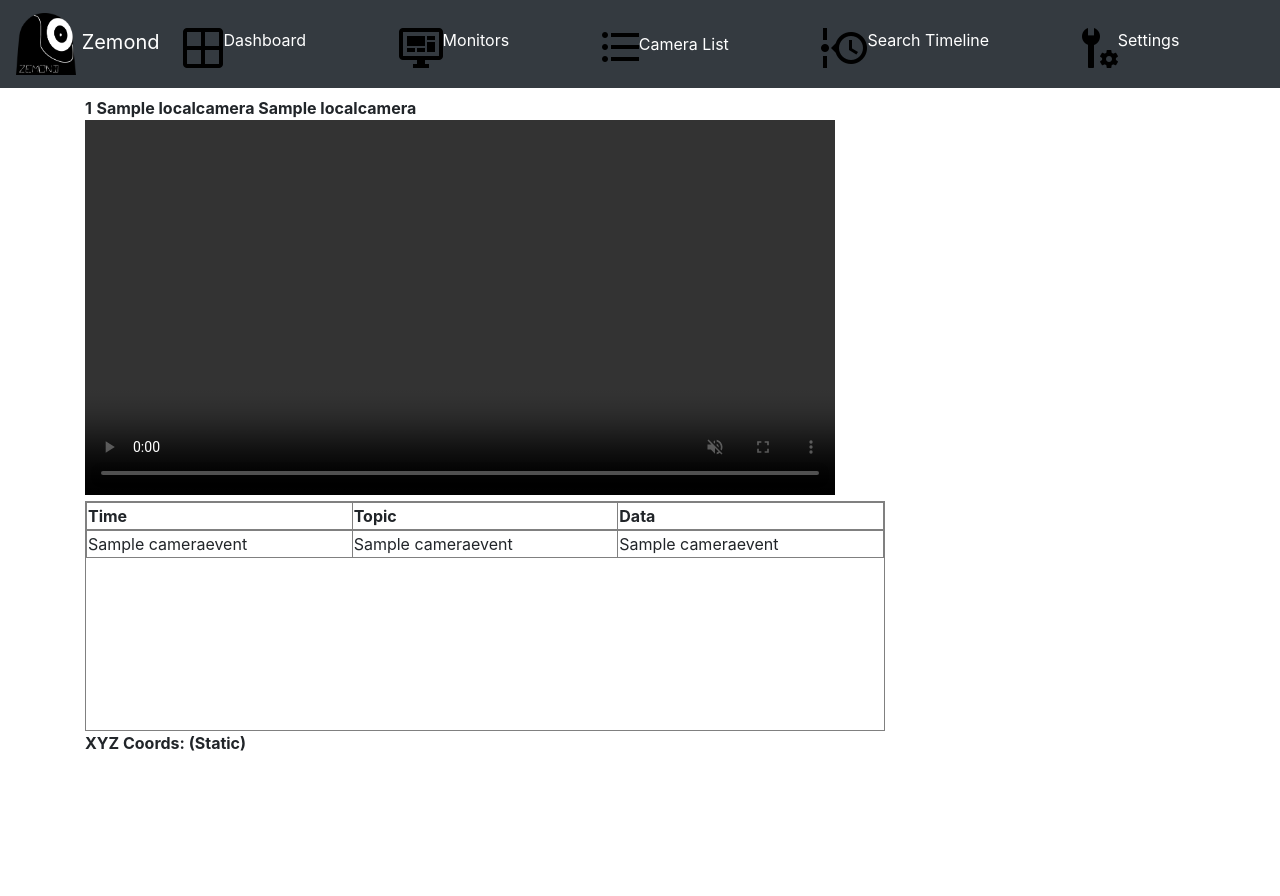
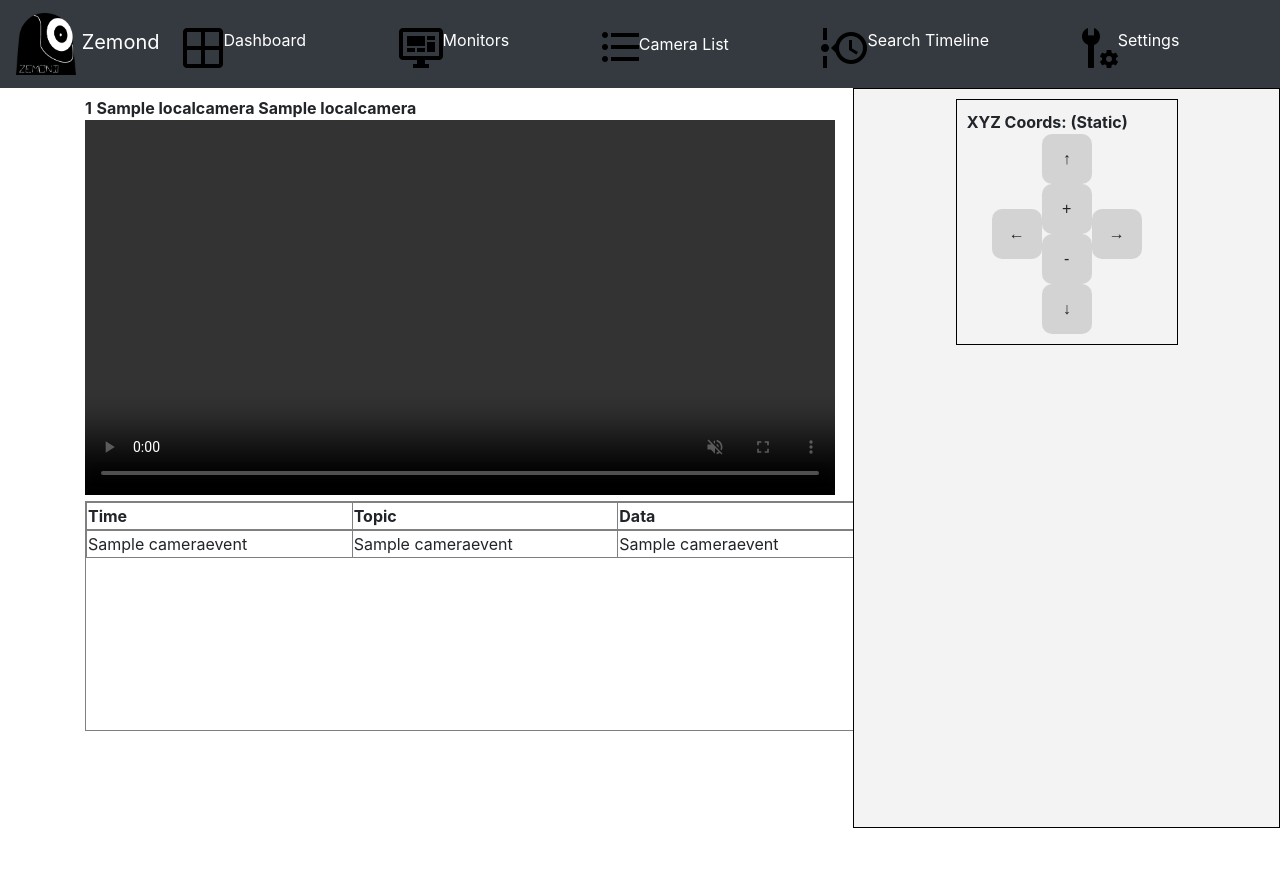
Before and after one commit to R0NAM1/zemond, a Flask app: page /view_camera/1 in a window 1280 px wide. Before the commit the page ends 751 px from the top, so only its background shows below. Run offline with Flask 2, Linux system fonts and the light colour scheme; the visitor is signed in with stand-in values (Sample User, id 1); a database or web service that is not in the repository returns one stand-in record (values such as "Sample title"); some libraries are stand-ins or nearby versions.

Commit message:
Added CSS PTZ Buttons just to dashboard, backend next

```diff
--- a/python/static/css/view_camera.css
+++ b/python/static/css/view_camera.css
@@ -16,3 +16,104 @@ thead {
 table {
     width: 800px;
 }
+
+body {
+position: relative;
+margin: 0;
+height: 100vh;
+}
+
+#main-content {
+    width: 100%; /* Expanded to the full width */
+    height: 100%; /* Adjust this if necessary */
+}
+
+#right-dash {
+    position: absolute; /* we use absolute position for the #right-dash */
+    right: 0; /* stick it to the right side */
+    top: 87.7167px; /* The height of your navbar to avoid overlap, adjust as necessary */
+    display: flex; /* here we use flex to vertically align its items */
+    flex-direction: column; /* Sets the direction of flex items in a flex container */
+    justify-content: flex-start; /* center items horizontally */
+    align-items: center; /* center items vertically */
+    width: 33.33%;
+    height: calc(100% - 60px); /* 100% of body's height minus navbar's height */
+    background: #f3f3f3;
+    border: 1px solid black; 	/* Adding a border to distinguish the element */
+    padding: 10px;     /* Adding some padding for text */
+}
+
+#event-table {
+    height: 30px
+}
+
+#xyzcoord {
+    border: 1px solid black; 	/* Adding a border to distinguish the element */
+    padding: 10px;     /* Adding some padding for text */
+}
+
+.joystick {
+    position: relative;
+    width: 200px;
+    height: 200px;
+    margin:auto;
+    cursor: default;
+ }
+
+ .button {
+    position: absolute;
+    width: 50px;
+    height: 50px;
+    background-color: lightgrey;
+    border-radius: 20%;
+    display: flex;
+    align-items: center;
+    justify-content: center;
+    font-family: Arial, sans-serif;
+    transition: 0.3s all;
+ }
+
+ .button:hover {
+   box-shadow: 0px 0px 15px rgba(0,0,0,0.2);
+   background-color: #aaa;
+ }
+
+ .button:active {
+   box-shadow: inset 0px 0px 15px rgba(0,0,0,0.2);
+ }
+
+ .button.up {
+    top: 0;
+    left: 75px;
+ }
+
+ .button.down {
+    bottom: 0;
+    left: 75px;
+ }
+
+ .button.left {
+    left: 0;
+    top: 75px;
+    transform: translateX(25px);
+ }
+
+ .button.right {
+    right: 0;
+    top: 75px;
+    transform: translateX(-25px);
+
+ }
+
+ .button.centerpositive, .button.centernegative {
+    left: 75px;
+    top: 75px;
+ }
+
+ .button.centerpositive {
+    transform: translateY(-25px);
+ }
+
+ .button.centernegative {
+    transform: translateY(25px);
+ }
--- a/python/static/js/webrtc-client.js
+++ b/python/static/js/webrtc-client.js
@@ -123,7 +123,7 @@ export function start() {
 
                 case 'ptzcoordupdate|':
 
-                    document.getElementById('xyzcoord').innerHTML = "XYZ Coords: " + webrtc_data[1]
+                    document.getElementById('xyzcoordtext').innerHTML = "XYZ Coords: " + webrtc_data[1]
             }}
 
 
--- a/python/templates/base.html
+++ b/python/templates/base.html
@@ -52,7 +52,7 @@
             </ul>
         </div>
     </nav>
-    <div class="container">
+    <div class="container" id="main-content">
         {% block content %} {% endblock %}
     </div>
 
--- a/python/templates/view_camera.html
+++ b/python/templates/view_camera.html
@@ -27,7 +27,7 @@
 
     <!--<div> {{ data }} </div>-->
 
-    <table border="1px solid black;"
+    <table id="event-table" border="1px solid black;"
         margin-left="auto;">
         <thead>
             <tr>
@@ -47,6 +47,20 @@
         </tbody>
     </table>
 
-    <b id="xyzcoord" >XYZ Coords: (Static)</b>
+    <div id="right-dash">
+
+        <div id="xyzcoord">
+            <b id="xyzcoordtext">XYZ Coords: (Static)</b>
+            <div class="joystick">
+                <div class="button up">↑</div>
+                <div class="button down">↓</div>
+                <div class="button left">←</div>
+                <div class="button right">→</div>
+                <div class="button centerpositive">+</div>
+                <div class="button centernegative">-</div>
+             </div>
+        </div>
+
+    </div>
 
 {% endblock %}
```
